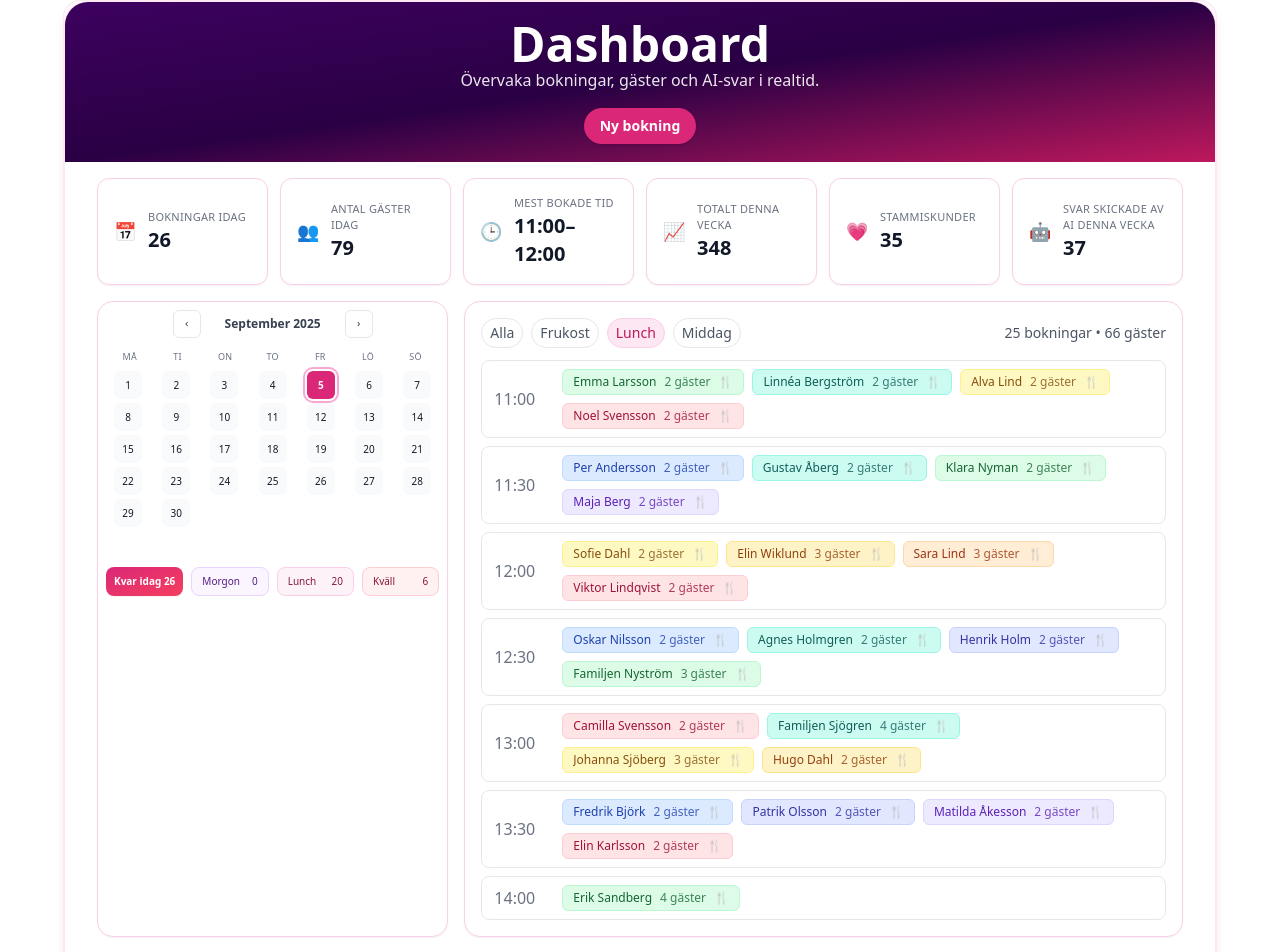
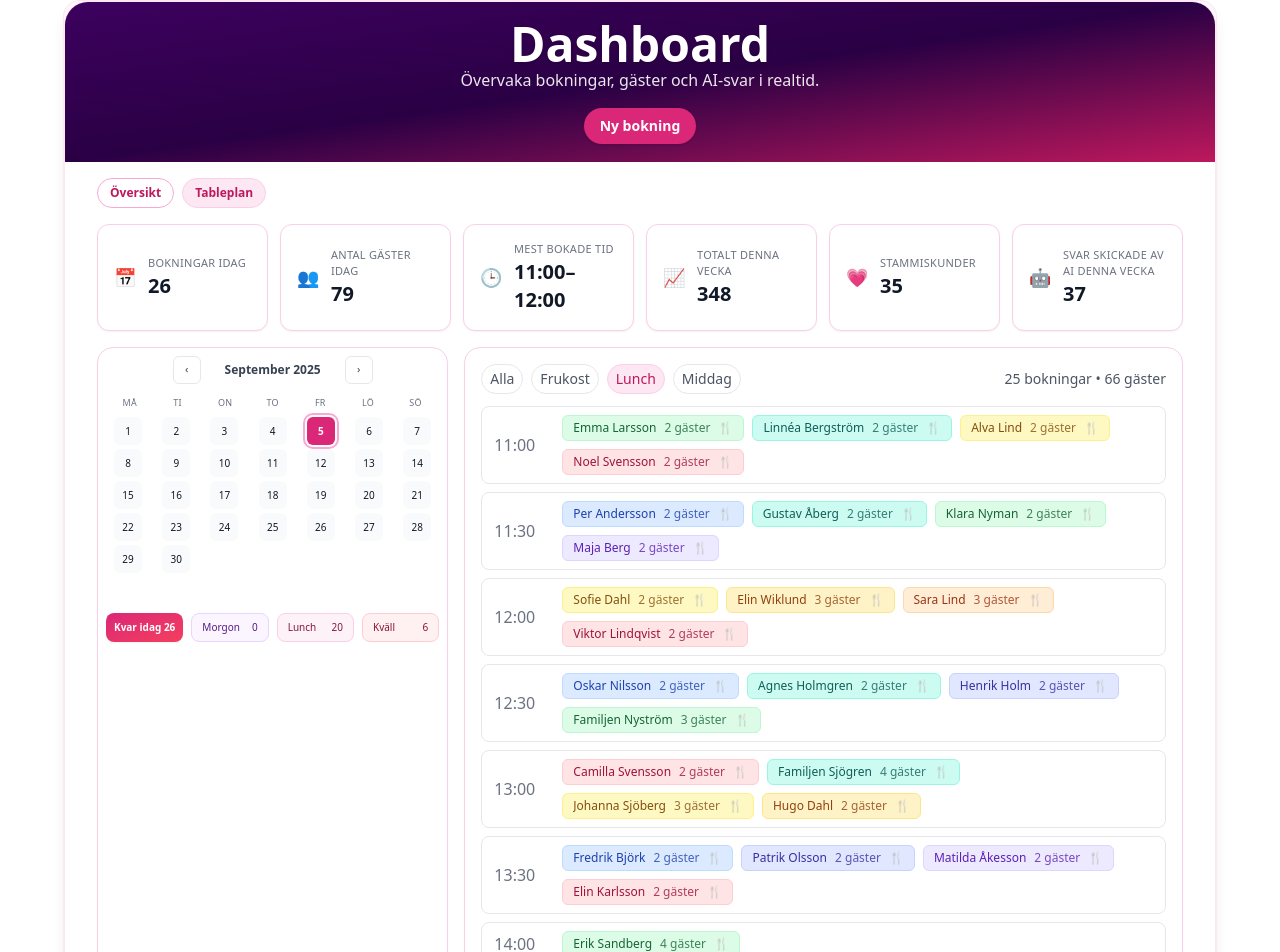
Before and after one commit to zebastianbt-ui/Derni-re-version-Bokata, a React (Vite) app: page / in a window 1280 px wide. Shown: the part 1162-2114 px from the top of the page. Built offline with nearby package versions, Linux system fonts and the light colour scheme; no server answers.

Commit message:
Add tableplan tab to landing dashboard mock

```diff
--- a/src/pages/LandingPage.tsx
+++ b/src/pages/LandingPage.tsx
@@ -643,6 +643,18 @@ function DashboardMock() {
         </div>
       </div>
 
+      {/* Tabs */}
+      <div className="px-4 sm:px-6 md:px-8 pt-4">
+        <div className="flex flex-wrap gap-2">
+          <span className="px-3 py-1.5 rounded-full text-xs font-semibold border bg-white text-pink-700 border-pink-300">
+            Översikt
+          </span>
+          <span className="px-3 py-1.5 rounded-full text-xs font-semibold border bg-pink-100 text-pink-700 border-pink-200">
+            Tableplan
+          </span>
+        </div>
+      </div>
+
       {/* Stat cards */}
       <div className="px-4 sm:px-6 md:px-8 py-4 grid sm:grid-cols-2 lg:grid-cols-3 xl:grid-cols-6 gap-3">
         {stats.map((s) => (
```
